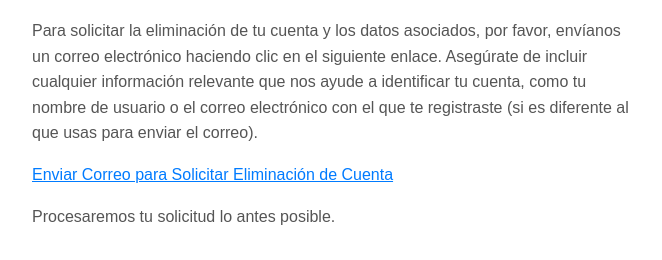
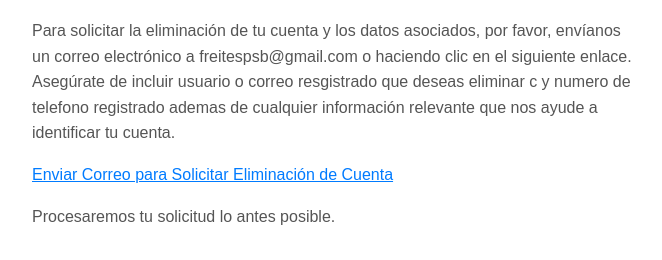
Before and after one commit to negfre/eliminar_cuenta, a plain HTML site: page index.html in a window 1280 px wide. Shown: the part 96-356 px from the top of the page, without its empty margins (308-970 px from the left). Drawn offline with Linux system fonts and the light colour scheme.

Commit message:
Update index.html

```diff
--- a/index.html
+++ b/index.html
@@ -14,8 +14,8 @@
 <body>
     <h1>Solicitud de Eliminación de Cuenta</h1>
     <p>
-        Para solicitar la eliminación de tu cuenta y los datos asociados, por favor, envíanos un correo electrónico haciendo clic en el siguiente enlace.
-        Asegúrate de incluir cualquier información relevante que nos ayude a identificar tu cuenta, como tu nombre de usuario o el correo electrónico con el que te registraste (si es diferente al que usas para enviar el correo).
+        Para solicitar la eliminación de tu cuenta y los datos asociados, por favor, envíanos un correo electrónico a freitespsb@gmail.com o haciendo clic en el siguiente enlace.
+        Asegúrate de incluir usuario o correo resgistrado que deseas eliminar c y numero de telefono registrado ademas de cualquier información relevante que nos ayude a identificar tu cuenta.
     </p>
     <p>
         <a href="mailto:freitespsb@gmail.com?subject=Solicitud%20de%20Eliminaci%C3%B3n%20de%20Cuenta&body=Por%20favor%2C%20eliminen%20mi%20cuenta.%0A%0AMi%20correo%20electr%C3%B3nico%20registrado%20es%3A%20%5BEscribir%20correo%20de%20la%20cuenta%20aqu%C3%AD%5D%0AMi%20nombre%20de%20usuario%20(si%20aplica)%3A%20%5BEscribir%20nombre%20de%20usuario%20aqu%C3%AD%5D%0A%0AGracias.">
```
